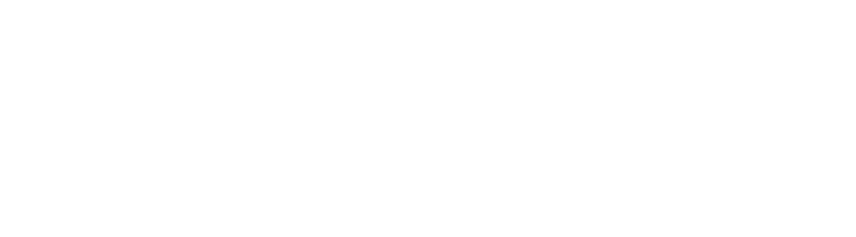
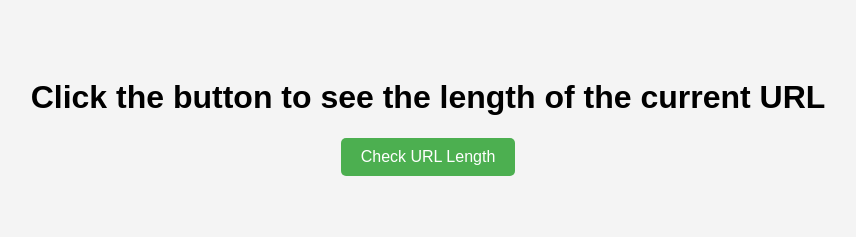
Before and after one commit to acciojob/url-info-prerana2601, a website: page main.html in a window 1280 px wide. Shown: the whole page, without its empty margins (212-1068 px from the left). Drawn offline with Linux system fonts and the light colour scheme.

Commit message:
created a submission

```diff
--- a/main.html
+++ b/main.html
@@ -1,16 +1,16 @@
 <!DOCTYPE html>
+<html lang="en">
+<head>
+    <meta charset="UTF-8">
+    <meta name="viewport" content="width=device-width, initial-scale=1.0">
+    <title>URL Length</title>
+    <link rel="stylesheet" href="styles.css">
+</head>
+<body>
 
-<html>
+    <h1>Click the button to see the length of the current URL</h1>
+    <button onclick="displayUrlLength()">Check URL Length</button>
 
-<head>
-	<link rel="stylesheet" href="styles.css">
-</head>
-
-<body>
-	<!-- the entire body must be written by student -->
-    <script type="text/javascript" src="./script.js">
-</script>
-
+    <script src="script.js"></script>
 </body>
-
 </html>
--- a/script.js
+++ b/script.js
@@ -1 +1,12 @@
 //your JS code here. If required.
+// Function to display the length of the current URL
+function displayUrlLength() {
+    // Get the current URL from the location object
+    var currentUrl = window.location.href;
+
+    // Get the length of the URL
+    var urlLength = currentUrl.length;
+
+    // Show the URL length in an alert box
+    alert("The length of the URL is: " + urlLength);
+}
--- a/styles.css
+++ b/styles.css
@@ -1 +1,22 @@
 /*  your css code here. If applicable */
+/* Basic styling for the page */
+body {
+    font-family: Arial, sans-serif;
+    text-align: center;
+    padding: 50px;
+    background-color: #f4f4f4;
+}
+
+button {
+    padding: 10px 20px;
+    font-size: 16px;
+    background-color: #4CAF50;
+    color: white;
+    border: none;
+    border-radius: 5px;
+    cursor: pointer;
+}
+
+button:hover {
+    background-color: #45a049;
+}
```
